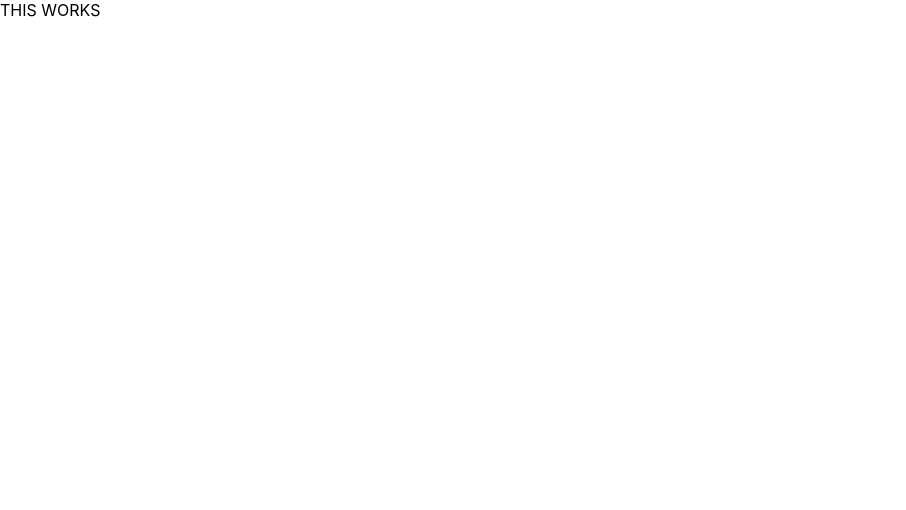
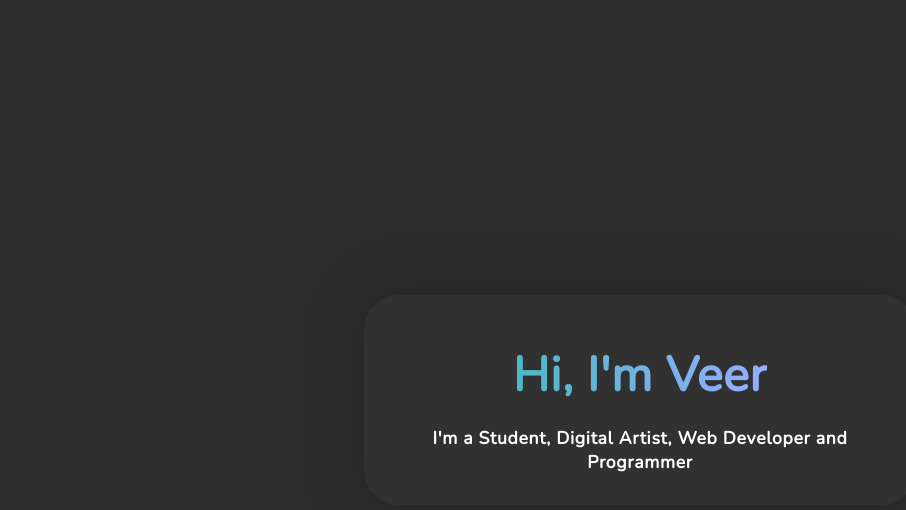
Before and after one commit to veersheth/veersheth.github.io, a React (Create React App) app: page / in a window 1280 px wide. Shown: the top 510 px of the page, without its empty margins (0-906 px from the left). Built offline with nearby package versions, Linux system fonts and the light colour scheme.

Commit message:
Center Header w/ RGB

```diff
--- a/package.json
+++ b/package.json
@@ -6,6 +6,8 @@
     "@testing-library/jest-dom": "^5.16.5",
     "@testing-library/react": "^13.4.0",
     "@testing-library/user-event": "^13.5.0",
+    "gsap": "^3.11.3",
+    "mouse-follower": "^1.1.2",
     "react": "^18.2.0",
     "react-dom": "^18.2.0",
     "react-scripts": "5.0.1",
--- a/public/index.html
+++ b/public/index.html
@@ -5,8 +5,9 @@
     <link rel="icon" href="%PUBLIC_URL%/favicon.ico" />
     <title>Veer Sheth</title>
   </head>
+
   <body>
-    <noscript>You need to enable JavaScript to run this app.</noscript>
+    <!-- <noscript>You need to enable JavaScript to run this app.</noscript> -->
     <div id="root"></div>
   </body>
 </html>
--- a/src/App.js
+++ b/src/App.js
@@ -1,10 +1,10 @@
-
-import './App.css';
+import Header from './components/Header';
 
 function App() {
+
   return (
     <div className="App">
-      THIS WORKS
+      <Header />
     </div>
   );
 }
--- /dev/null
+++ b/src/components/Header.css
@@ -0,0 +1,55 @@
+@keyframes animatedText {
+    from {
+      background-position: 0%
+    }
+
+    to {
+      background-position: 100%
+    }
+  }
+
+/*  */
+/*  */
+/*  */
+
+.header {
+
+    position: absolute;
+    top: 50%;
+    bottom: 50%;
+    left: 50%;
+    transform: translate(-50%, -50%);
+
+    background-color: rgb(49, 49, 49);
+    min-height: 180px;
+    padding-top: 15px;
+    padding-bottom: 15px;
+    padding-left: 20px;
+    padding-right: 20px;
+
+    display: flex;
+    flex-direction: column;
+    align-items: center;
+
+    border-radius: 35px;
+    box-shadow: 0 0 50px 20px rgba(0, 0, 0, 0.121);
+    width: 40%;
+}
+
+h1 {
+    font-size: 3em;
+    margin-bottom: 0px;
+
+    background-image: linear-gradient(to right, #4CB8C4, #94adff, #e98fff);
+    -webkit-background-clip: text;
+    background-clip: text;
+    color: transparent;
+    background-size: 200%;
+    background-position: -200%;
+    animation: animatedText 0.5s infinite alternate-reverse;
+}
+
+h3 {
+    font-size: 1.1em;
+    text-align: center;
+}
--- /dev/null
+++ b/src/components/Header.jsx
@@ -0,0 +1,13 @@
+import React from "react"
+import "./Header.css"
+
+function Header(){
+    return (
+        <div className="header">
+            <h1>Hi, I'm Veer</h1>
+            <h3>I'm a Student, Digital Artist, Web Developer and Programmer</h3>
+        </div>
+    )
+}
+
+export default Header
--- a/src/index.css
+++ b/src/index.css
@@ -1,13 +1,18 @@
+/* MANROPE */
+@import url('https://fonts.googleapis.com/css2?family=Manrope:wght@200;400;500;700;800&display=swap');
+/* POPPINS */
+@import url('https://fonts.googleapis.com/css2?family=Poppins:wght@200&display=swap');
+/* NUNITO */
+@import url('https://fonts.googleapis.com/css2?family=Nunito:wght@300&display=swap');
+
+
 body {
-  margin: 0;
-  font-family: -apple-system, BlinkMacSystemFont, 'Segoe UI', 'Roboto', 'Oxygen',
-    'Ubuntu', 'Cantarell', 'Fira Sans', 'Droid Sans', 'Helvetica Neue',
-    sans-serif;
-  -webkit-font-smoothing: antialiased;
-  -moz-osx-font-smoothing: grayscale;
-}
-
-code {
-  font-family: source-code-pro, Menlo, Monaco, Consolas, 'Courier New',
-    monospace;
-}
+  background-color: rgb(45, 45, 45);
+  color: white;
+  font-family: 'Nunito';
+  letter-spacing: 0.7px;
+  text-align: center;
+  display: flex;
+  flex-direction: column;
+  overflow: hidden;
+;}
```
Also changed, not shown: src/App.css (deleted), 1 other file (tests, documents, lock files or other folders).
